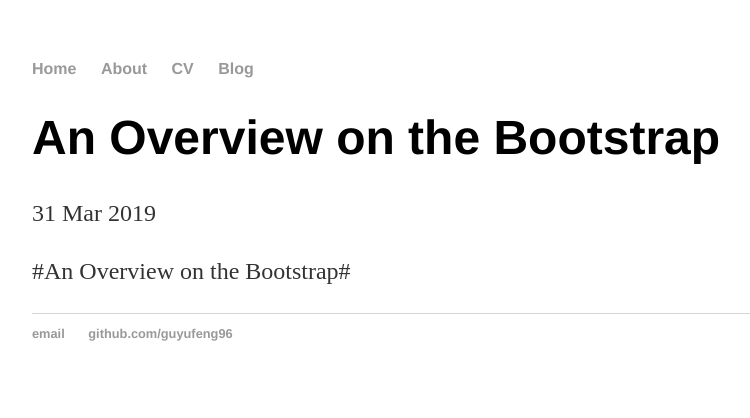
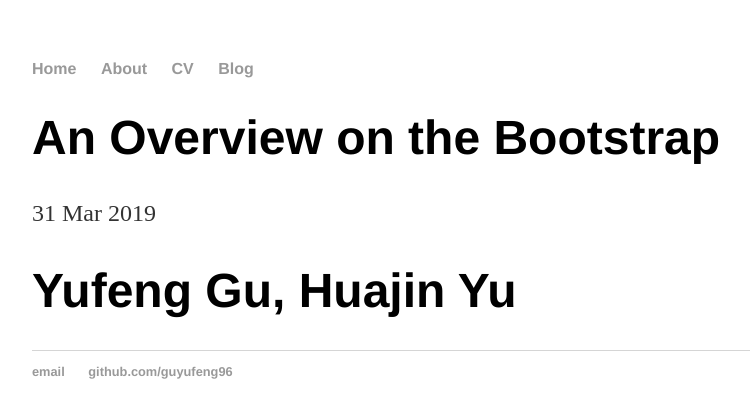
Before and after one commit to guyufeng96/guyufeng.github.io, a Jekyll site: the page built from _posts/2019-03-31-yufeng-gu-site-launched.md, in a window 1280 px wide. Shown: the top 418 px of the page, without its empty margins (160-910 px from the left). Built offline with Jekyll 4.4.1, drawn with Linux system fonts in a browser that asks for light colours.

Commit message:
Update 2019-03-31-yufeng-gu-site-launched.md

```diff
--- a/_posts/2019-03-31-yufeng-gu-site-launched.md
+++ b/_posts/2019-03-31-yufeng-gu-site-launched.md
@@ -3,4 +3,4 @@ layout: post
 title: "An Overview on the Bootstrap"
 date: 2019-03-31
 ---
-#An Overview on the Bootstrap#
+# Yufeng Gu, Huajin Yu
```
